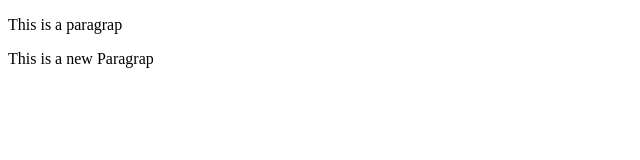
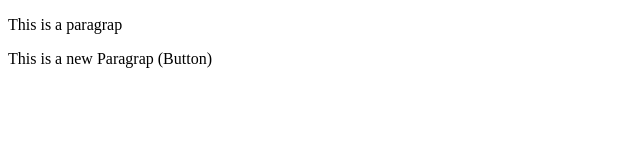
Before and after one commit to Shubham-SinghD/localrepo, a plain HTML site: page index.html in a window 1280 px wide. Shown: the full height of the page, 0-640 px from the left. Drawn offline with Linux system fonts and the light colour scheme.

```diff
--- a/index.html
+++ b/index.html
@@ -7,6 +7,6 @@
 </head>
 <body>
     <p>This is a paragrap</p>
-    <p>This is a new Paragrap</p>
+    <p>This is a new Paragrap (Button) </p>
 </body>
 </html>
```
